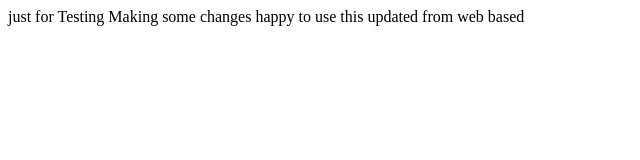
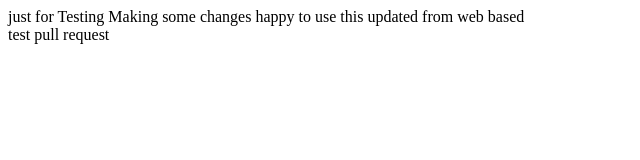
Before and after one commit to ashusoni55/DurgeshBOken, a plain HTML site: page index.html in a window 1280 px wide. Shown: the full height of the page, 0-640 px from the left. Drawn offline with Linux system fonts and the light colour scheme.

Commit message:
check first

```diff
--- a/index.html
+++ b/index.html
@@ -8,6 +8,6 @@ just for Testing
 
   happy to use this
 
-  updated from web based
+  updated from web based <br/>test pull request
 </body>
 </html>
```
